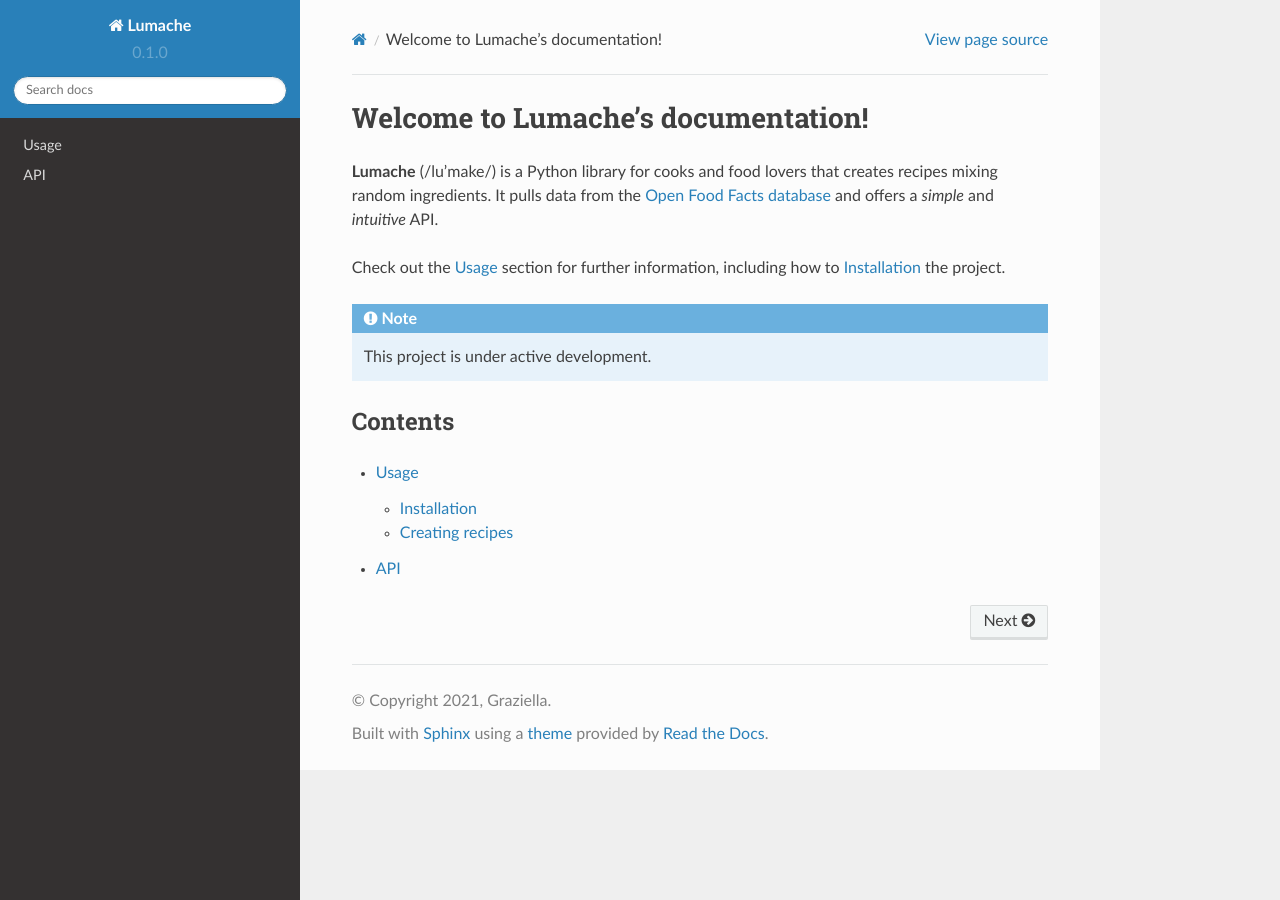
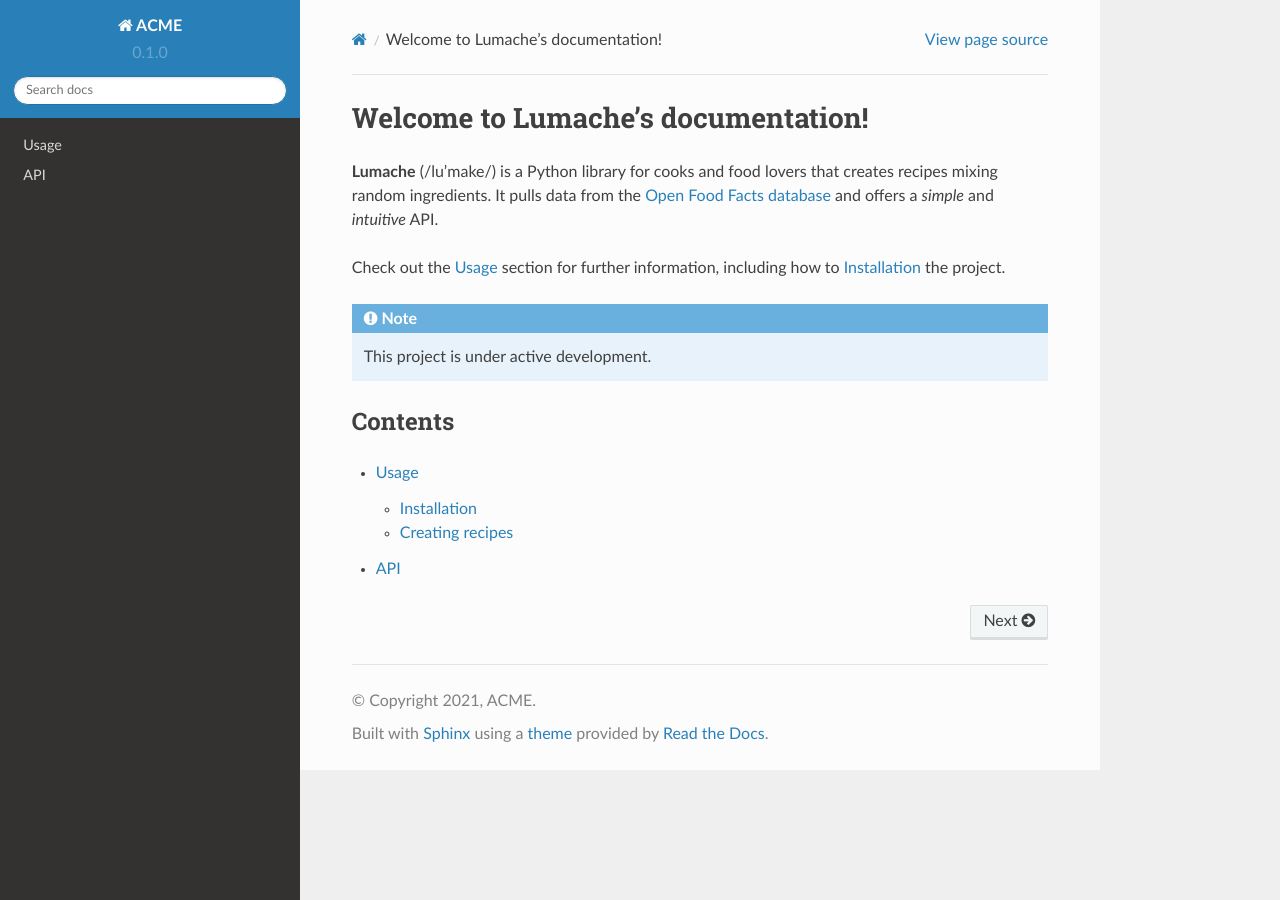
Before and after one commit to Artem0121/ACME-docs, a Sphinx documentation site: the page built from docs/source/index.rst, in a window 1280 px wide. Built offline with Sphinx 7.4.7 and the Read the Docs theme 2.0.0, drawn with Linux system fonts in a browser that asks for light colours.

Commit message:
update conf.py

```diff
--- a/docs/source/conf.py
+++ b/docs/source/conf.py
@@ -2,9 +2,9 @@
 
 # -- Project information
 
-project = 'Lumache'
-copyright = '2021, Graziella'
-author = 'Graziella'
+project = 'ACME'
+copyright = '2021, ACME'
+author = 'Artem Molla'
 
 release = '0.1'
 version = '0.1.0'
```
